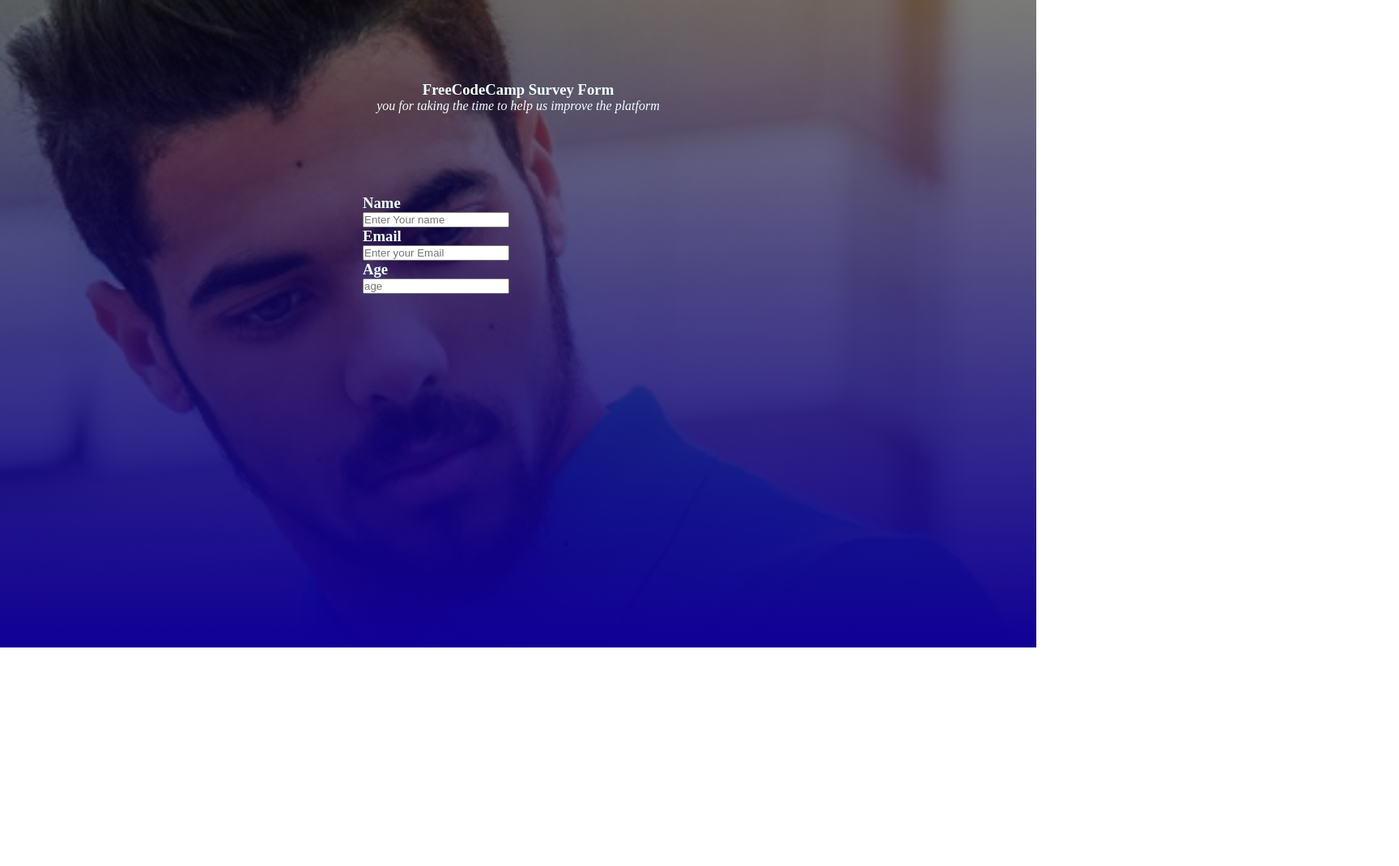
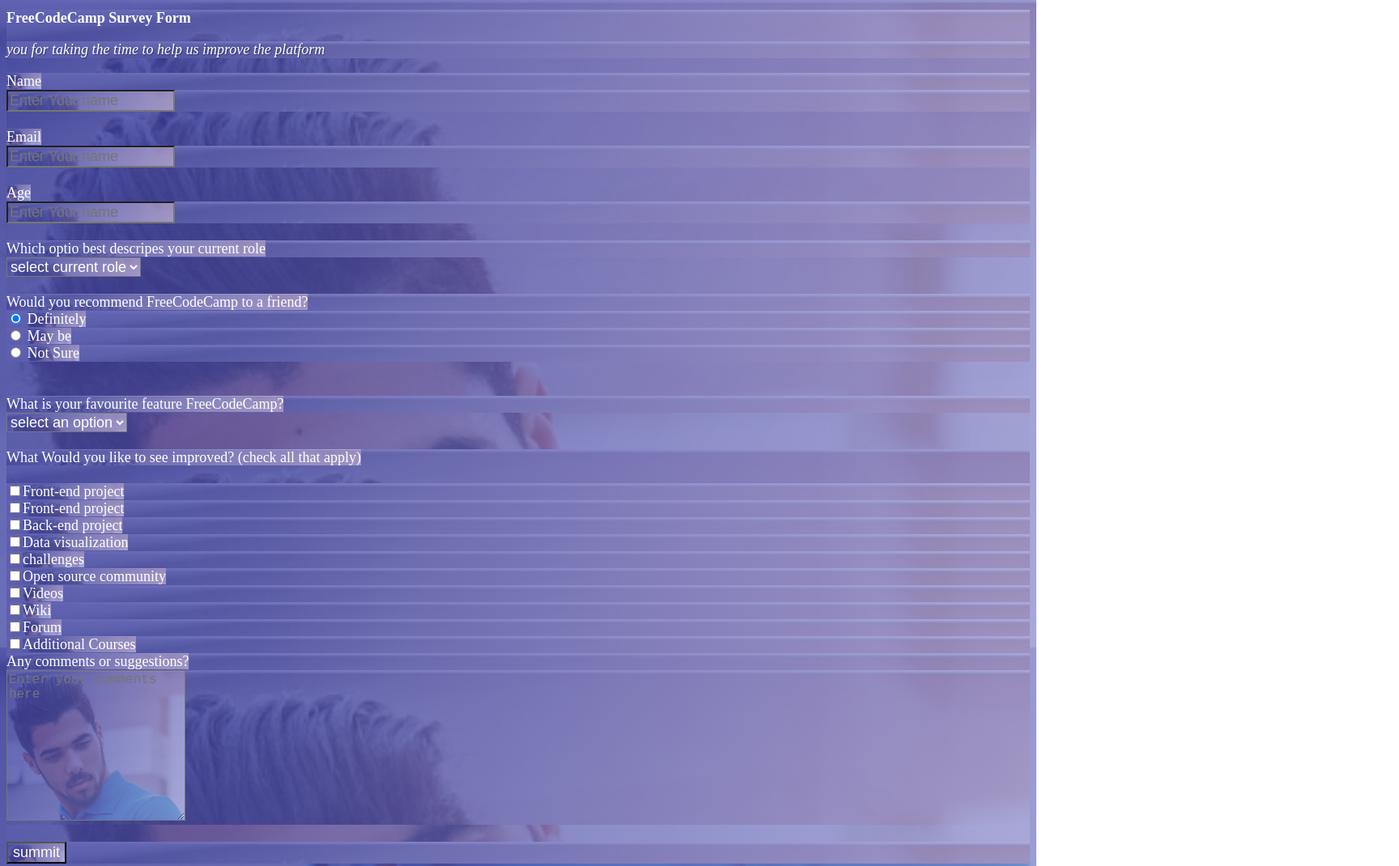
Before and after one commit to kadjialan/survey-page-html, a plain HTML site: page index.html in a window 1280 px wide. Shown: the top 1070 px of the page at 81% size, 1728 px wide, since content can reach past the window. Before the commit the page ends 800 px from the top, so only its background shows below. Drawn offline with Linux system fonts and the light colour scheme.

Commit message:
survey layout

```diff
--- a/asserts/styles/style.css
+++ b/asserts/styles/style.css
@@ -1,37 +1,18 @@
 *{
-    margin: 0;
-    padding: 0%;
+background-image: linear-gradient(115deg, rgba(58, 58, 158, 0.8), rgba(136, 136, 206, 0.7)) ,url(../image/student.jpg);
+  background-repeat: no-repeat;
+  background-attachment: fixed;
+  background-size: cover;
+   color: #fff;
+   font-size: large;
 }
-#student{
-    background:linear-gradient(rgba(0,0,0,0.5),#110096),url(../image/student.jpg);
-    background-size: cover;
-    background-position: center;
-    height: 100vh;
+
+.description {
+    font-style: italic;
+    font-weight: 200;
+    align-items: center;
+    text-shadow: 1px 1px 1px rgb(0 0 0 / 40%);
 }
-.student-text{
-    text-align: center;
-    color:azure;
-    padding: 100px;
-    line-break: strict;
-
-
+.border{
+    width: 200px;
 }
-.name{
-    position: relative;
-    color: azure;
-    text-align: justify;
-    left: 35%;
-
-}
-.email{
-    position: relative;
-    color: azure;
-    text-align: justify;
-    left: 35%;
-}
-.age{
-    position: relative;
-    color: azure;
-    text-align: justify;
-    left: 35%;
-}
--- a/index.html
+++ b/index.html
@@ -4,38 +4,133 @@
     <meta charset="UTF-8">
     <meta http-equiv="X-UA-Compatible" content="IE=edge">
     <meta name="viewport" content="width=, initial-scale=1.0">
+    <link rel="stylesheet" href="asserts/styles/style.css">
     <title>Survey Form</title>
-    <link rel="stylesheet" href="asserts/styles/style.css">
 </head>
 
 <body>
-    <section>
-        <section id="student">
-            <div class="student-text">
-                    <h1>FreeCodeCamp Survey Form</h1>
-            <p><i> you for taking the time to help us improve the platform</i></p>
-      </div>
+    <div class="header">
+        <h1>FreeCodeCamp Survey Form</h1>
+<p class="description"> you for taking the time to help us improve the platform</p>
+</div>
 
-      <div class="name">
-        <h1>Name</h1>
-        <form action="/submit name">
-            <input type="text" placeholder="Enter Your name">
-        </form>
+    <form id="container">
+    <div>
+      <label form="">Name</label>
+        <div>
+            <input type="text" placeholder="Enter Your name" class="border">
+        </div>
+     </div><br>
+
+     <label form="">Email</label>
+     <div>
+         <input type="text" placeholder="Enter Your name" class="border">
+     </div>
+  </div><br>
+
+  <label form="">Age</label>
+        <div>
+            <input type="text" placeholder="Enter Your name" class="border">
+        </div>
+     </div><br>
+<div>
+     <label for="">Which optio best descripes your current role </label>
+</div>
+<select class="form control">
+        <option disabled selected value>select current role</option>
+        <option value="student">student</option>
+        <option value="full time job">full time job</option>
+        <option value="full time leaner">full time learner</option>
+         <option value="prefere not to say">prefere not to say</option>
+         <option value="other">other</option>
+ </select>
+     </div>
+     <br>
+     <br>
+
+
+     <div>
+     <label> Would you recommend FreeCodeCamp to a friend?</label>
+     <br>
+     <div class="label">
+     <input type="radio" name="rb" value="" checked> <label for="">Definitely</label>
+     </div>
+     <div class="label">
+        <input type="radio" name="rb" value=""> <label for="">May be</label>
+        </div>
+        <div class="label">
+            <input type="radio" name="rb" value=""> <label for="">Not Sure</label>
+            </div>
+
+     </div>
+     <br>
+     <br>
+
+     <div>
+        <label for="">What is your favourite feature FreeCodeCamp?</label>
+   </div>
+   <select class="form control">
+           <option value="select current role" selected>select an option </option>
+           <option value="challenges">challenges</option>
+            <option value="project">project</option>
+            <option value="community">community</option>
+            <option value="Open Source">Open Source</option>
+    </select>
+        </div><br><br>
+
+<div>
+    <label for="">What Would you like to see improved? (check all that apply)</label><br><br>
+  <div class="label">
+    <input type="checkbox" name=" id" ><label for="">Front-end project</label>
+  </div>
+  <div class="label">
+    <input type="checkbox" name=" id" ><label for="">Front-end project</label>
+  </div>
+  <div class="label">
+    <input type="checkbox" name=" id" ><label for="">Back-end project</label>
+  </div>
+  <div class="label">
+    <input type="checkbox" name=" id" ><label for="">Data visualization</label>
+  </div>
+  <div class="label">
+    <input type="checkbox" name=" id" ><label for="">challenges</label>
+  </div>
+  <div class="label">
+    <input type="checkbox" name=" id" ><label for="">Open source community</label>
+  </div>
+  <div class="label">
+    <input type="checkbox" name=" id" ><label for="">Videos</label>
+  </div>
+  <div class="label">
+    <input type="checkbox" name=" id" ><label for="">Wiki</label>
+  </div>
+  <div class="label">
+    <input type="checkbox" name=" id" ><label for="">Forum</label>
+  </div>
+  <div class="label">
+    <input type="checkbox" name=" id" ><label for="">Additional Courses</label>
+  </div>
+
+  <div>
+    <label for="" class="label"> Any comments or suggestions?</label>
+    <div>
+        <textarea  rows="10px" cols="20px" placeholder="Enter your comments here"></textarea>
     </div>
-    <div class="email">
-        <h1>Email</h1>
-        <form action="/submit email">
-            <input type="text" placeholder="Enter your Email">
-        </form>
-    </div>
-    <div class="age">
-        <h1>Age</h1>
-        <form action="/submit age">
-            <input type="number" placeholder="age">
-        </form>
-    </div>
+  </div><br>
 
-</section>
+  <div>
+    <div class="button>">
+    <button>summit</button>
+  </div>
+  </div>
+
+
+
+
+
+
+</div>
+
 
 
 </body>
```
Also changed, not shown: 1 other file.
